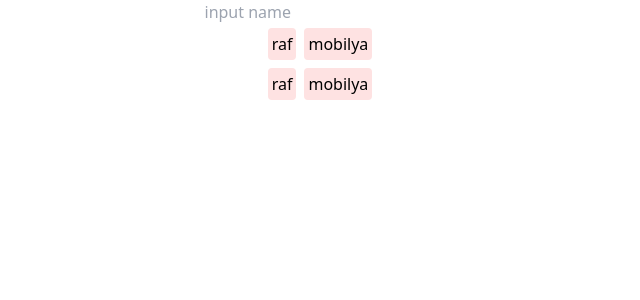
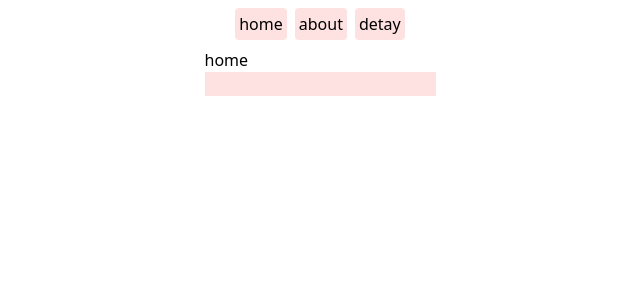
Before and after one commit to eminoz/vuejs-todoApp, a Vue app: page / in a window 1280 px wide. Shown: the top 300 px of the page, without its empty margins (320-960 px from the left). Built offline with nearby package versions, Linux system fonts and the light colour scheme.

Commit message:
added router

```diff
--- a/package.json
+++ b/package.json
@@ -13,6 +13,7 @@
     "postcss": "^8",
     "tailwindcss": "^3.3.2",
     "vue": "^3.3.2",
+    "vue-router": "^4.2.1",
     "vuex": "^4.0.2"
   },
   "devDependencies": {
--- a/src/main.js
+++ b/src/main.js
@@ -2,12 +2,16 @@
 import { createApp } from 'vue'
 // import App from '@/counterComponents/App.vue'
 // import App from "@/axios/Main.vue"
-import App from '@/vuex/VuexMain.vue'
+// import App from '@/vuex/VuexMain.vue'
+import App from '@/routerComponent/App.vue'
 import './assets/tailwind.css'
 import store from './vuex/store'
+
+import router from '@/routerComponent/router'
 // import header from "@/counterComponents/AppHeader.vue"
 const app=createApp(App)
 // app.component("appHeader",header)
 app.use(store)
+app.use(router)
 
 app.mount("#app")
--- /dev/null
+++ b/src/routerComponent/App.vue
@@ -0,0 +1,13 @@
+<template>
+  <div>
+    <div class="flex justify-center m-1">
+      <router-link class="bg-red-100 m-1 p-1 rounded" to="/">home</router-link>
+      <router-link class="bg-red-100 m-1 p-1 rounded" to="/about">about</router-link>
+      <router-link class="bg-red-100 m-1 p-1 rounded" to="/detay/1">detay</router-link>
+    </div>
+    <div class="flex justify-center">
+
+        <router-view></router-view>
+    </div>
+  </div>
+</template>
--- /dev/null
+++ b/src/routerComponent/router.js
@@ -0,0 +1,23 @@
+import { createWebHashHistory, createRouter } from "vue-router";
+import Home from "@/routerComponent/views/Home.vue";
+import About from "@/routerComponent/views/About.vue";
+import Detay from "@/routerComponent/views/Detay.vue";
+const routes = [
+  {name:"HomePage",
+    path: "/",
+    component: Home,
+  },
+  {name:"AboutPage",
+    path: "/about",
+    component: About,
+  },
+  {name:"DetayPage",
+    path: "/detay/:userId",
+    component: Detay,
+  },
+];
+const router = createRouter({
+  routes: routes,
+  history:createWebHashHistory()
+});
+export default router;
--- /dev/null
+++ b/src/routerComponent/views/About.vue
@@ -0,0 +1,3 @@
+<template>
+    <h1>about</h1>
+</template>
--- /dev/null
+++ b/src/routerComponent/views/Detay.vue
@@ -0,0 +1,18 @@
+<template>
+  <div>
+    <p>detay</p>
+    <p>{{ $route.params.userId }}</p>
+    <button @click="goBack">go back</button>
+  </div>
+</template>
+
+  <script>
+export default {
+  methods: {
+    goBack() {
+    //   this.$router.push("/");
+      this.$router.push("/");
+    },
+  },
+};
+</script>
--- /dev/null
+++ b/src/routerComponent/views/Home.vue
@@ -0,0 +1,21 @@
+<template>
+  <div>
+    <h1>home</h1>
+    <input class="bg-red-100" type="text" @keydown.enter="goDetail" />
+  </div>
+</template>
+
+<script>
+export default {
+  methods: {
+    goDetail(e) {
+      this.$router.push({
+        name: "DetayPage",
+        params: {
+          userId: e.target.value,
+        },
+      });
+    },
+  },
+};
+</script>
```
Also changed, not shown: 1 other file (tests, documents, lock files or other folders).
